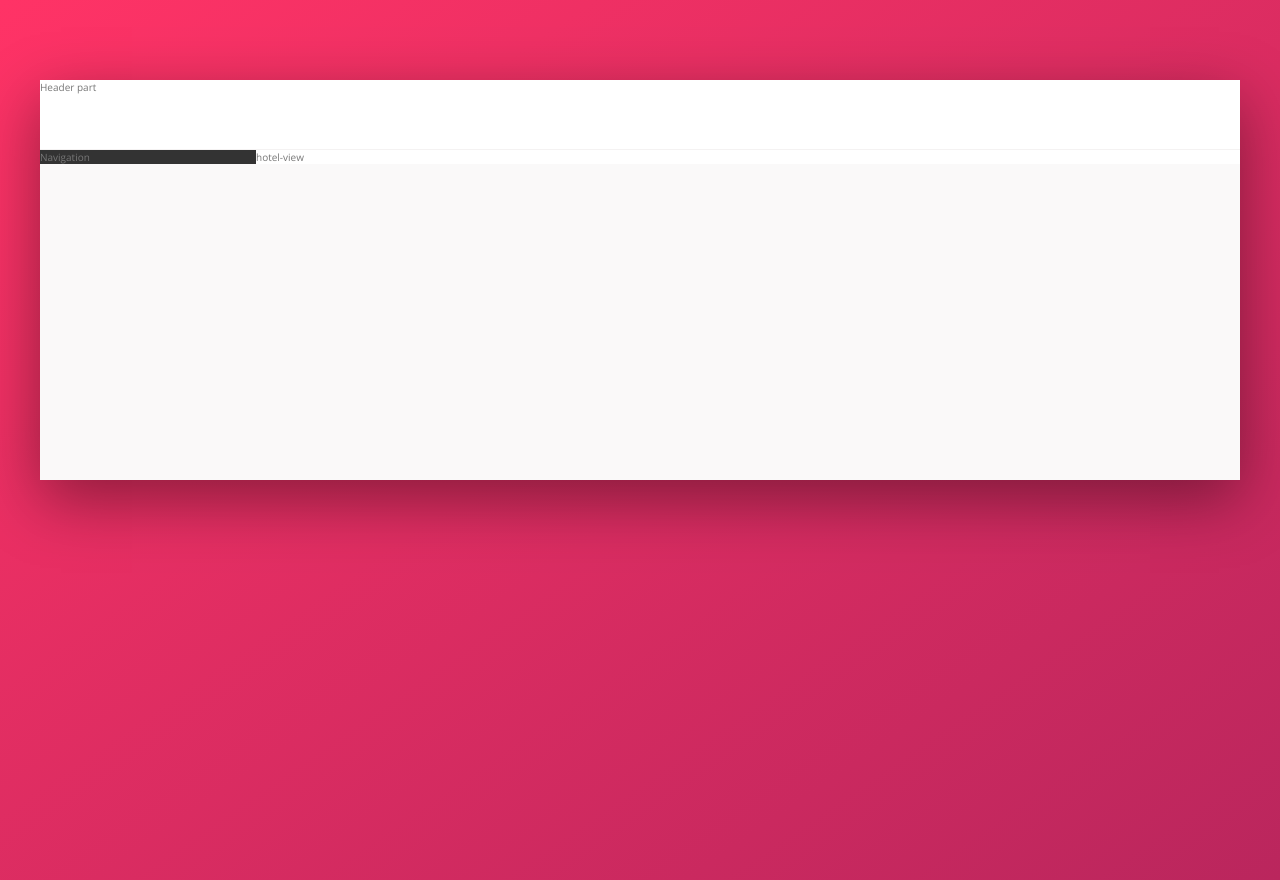
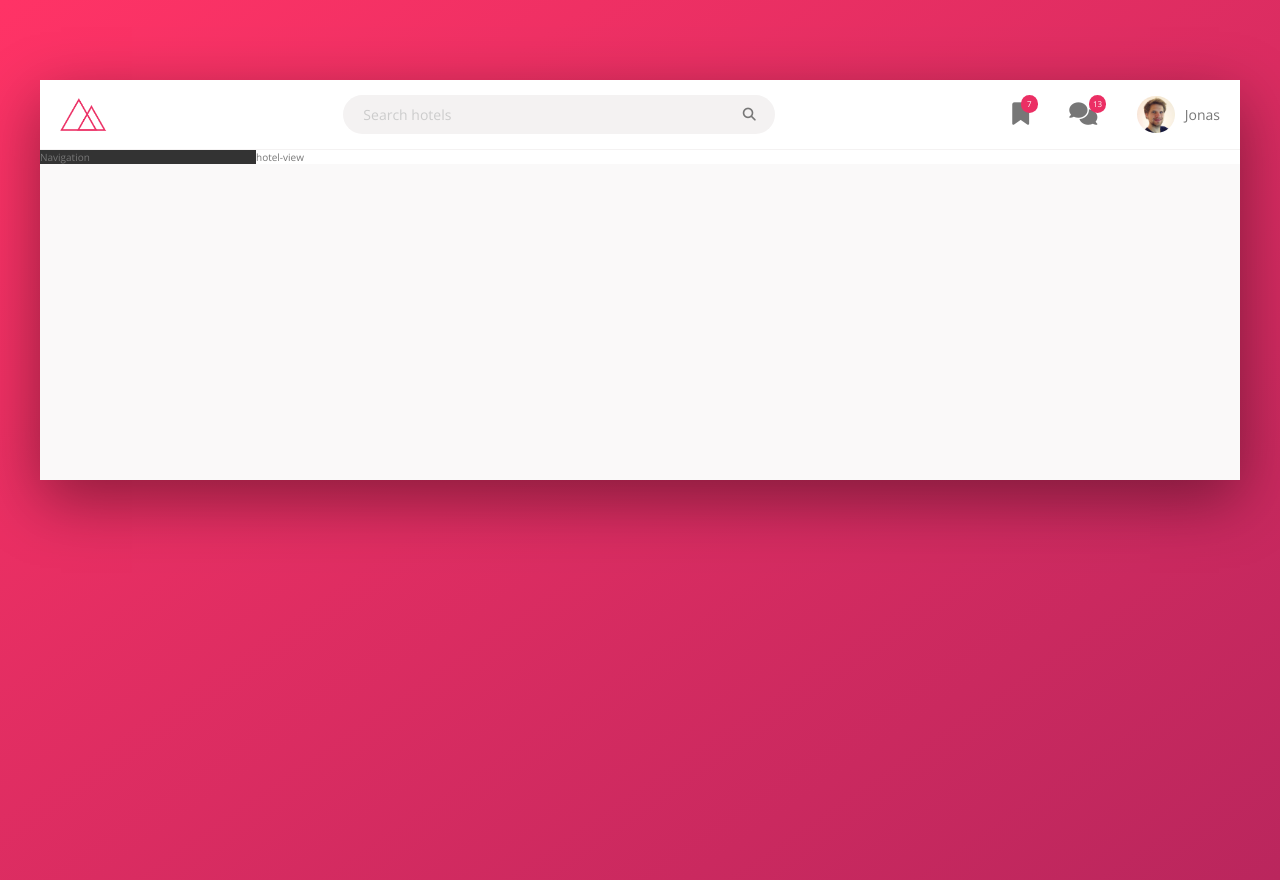
Before and after one commit to MMattoss/Trillo, a plain HTML site: page index.html in a window 1280 px wide. Drawn offline with nearby package versions, Linux system fonts and the light colour scheme.

Commit message:
added top navigation bar styles

```diff
--- a/index.html
+++ b/index.html
@@ -1,28 +1,50 @@
 <!DOCTYPE html>
 <html lang="en">
 	<head>
-        <meta charset="UTF-8">
-        <meta name="viewport" content="width=device-width, initial-scale=1.0">
-
-        <link href="https://fonts.googleapis.com/css?family=Open+Sans:300,400,600" rel="stylesheet">
-        <link rel="stylesheet" href="css/style.css">
-        <link rel="shortcut icon" type="image/png" href="img/favicon.png">
+		<meta charset="UTF-8" />
+		<meta name="viewport" content="width=device-width, initial-scale=1.0" />
+    <link rel="stylesheet" href="https://cdnjs.cloudflare.com/ajax/libs/font-awesome/6.7.1/css/all.min.css" integrity="sha512-5Hs3dF2AEPkpNAR7UiOHba+lRSJNeM2ECkwxUIxC1Q/FLycGTbNapWXB4tP889k5T5Ju8fs4b1P5z/iB4nMfSQ==" crossorigin="anonymous" referrerpolicy="no-referrer" />
+		<link
+			href="https://fonts.googleapis.com/css?family=Open+Sans:300,400,600"
+			rel="stylesheet"
+		/>
+		<link rel="stylesheet" href="css/style.css" />
+		<link rel="shortcut icon" type="image/png" href="img/favicon.png" />
 
 		<title>trillo &mdash; Your all-in-one booking app</title>
 	</head>
 	<body>
 		<div class="container">
 			<header class="header">
-                Header part
+        <img src="img/logo.png" alt="Trillo logo" class="logo">
+
+        <form action="#" class="search">
+          <input type="text" class="search__input" placeholder="Search hotels">
+          <button class="search__button">
+            <i class="fa-solid fa-magnifying-glass fa-2x"></i>
+          </button>
+        </form>
+
+        <nav class="user-nav">
+          <div class="user-nav__icon-box">
+            <i class="user-nav__icon fa-solid fa-bookmark"></i>
+            <span class="user-nav__notification">7</span>
+          </div>
+          <div class="user-nav__icon-box">
+            <i class="user-nav__icon fa-solid fa-comments"></i>
+            <span class="user-nav__notification">13</span>
+          </div>
+
+          <div class="user-nav__user">
+            <img src="img/user.jpg" alt="User photo" class="user-nav__user-photo">
+            <span class="user-nav__user-name">Jonas</span>
+          </div>
+        </nav>
       </header>
 
 			<div class="content">
-                <nav class="sidebar">
-                    Navigation
-                </nav>
-                <main class="hotel-view">
-                    hotel-view
-                </main>
+				<nav class="sidebar">Navigation</nav>
+				<main class="hotel-view">hotel-view</main>
 			</div>
 		</div>
 	</body>
--- a/scss/_components.scss
+++ b/scss/_components.scss
@@ -0,0 +1,119 @@
+/////////////////////////////////////
+/// LOGO
+
+.logo {
+	height: 3.25rem;
+	margin-left: 2rem;
+}
+
+/////////////////////////////////////
+/// SEARCH
+
+.search {
+	flex: 0 0 40%;
+	display: flex;
+	align-items: center;
+	justify-content: center;
+
+	&__input {
+		font-family: inherit;
+		font-size: inherit;
+		background-color: var(--color-grey-light-2);
+		border: none;
+		color: inherit;
+		padding: 1rem 2rem;
+		border-radius: 100px;
+		width: 90%;
+		transition: all 0.2s;
+		margin-right: -3.25rem;
+
+		&:focus {
+			outline: none;
+			width: 100%;
+			background-color: var(--color-grey-light-3);
+		}
+
+		&::-webkit-input-placeholder {
+			font-weight: 100;
+			color: var(--color-grey-light-4);
+		}
+	}
+
+	&__input:focus + &__button {
+		background-color: var(--color-grey-light-3);
+	}
+
+	&__button {
+		border: none;
+		background-color: var(--color-grey-light-2);
+
+		i {
+			font-size: 1.3rem;
+			color: var(--color-grey-dark-2);
+		}
+
+		&:focus {
+			outline: none;
+		}
+
+		&:active {
+			transform: translateY(2px);
+		}
+	}
+}
+
+/////////////////////////////////////
+/// USER_NAV
+
+.user-nav {
+	display: flex;
+	align-items: center;
+	align-self: stretch;
+
+	& > * {
+		padding: 0 2rem;
+		cursor: pointer;
+		height: 100%;
+	}
+
+	& > *:hover {
+		background-color: var(--color-grey-light-2);
+	}
+
+	&__icon-box {
+		display: flex;
+		align-items: center;
+    position: relative;
+	}
+
+	&__icon {
+		font-size: 2.25rem;
+    color: var(--color-grey-dark-2);
+	}
+
+	&__notification {
+    font-size: .8rem;
+    height: 1.75rem;
+    width: 1.75rem;
+    background-color: var(--color-primary);
+    border-radius: 50%;
+    color: #fff;
+    position: absolute;
+    top: 1.5rem;
+    right: 1.1rem;
+    display: flex;
+    align-items: center;
+    justify-content: center;
+	}
+
+	&__user {
+		display: flex;
+		align-items: center;
+	}
+
+	&__user-photo {
+		height: 3.75rem;
+		border-radius: 50%;
+    margin-right: 1rem;
+	}
+}
--- a/scss/_layout.scss
+++ b/scss/_layout.scss
@@ -8,9 +8,13 @@
 }
 
 .header {
+  font-size: 1.4rem;
   height: 7rem;
   background-color: #fff;
   border-bottom: 1px solid var(--color-grey-light-2);
+  display: flex;
+  justify-content: space-between;
+  align-items: center;
 }
 
 .content {
```
Also changed, not shown: css/style.css, 1 other file. Lines whose indentation alone changed are shown as unchanged.
